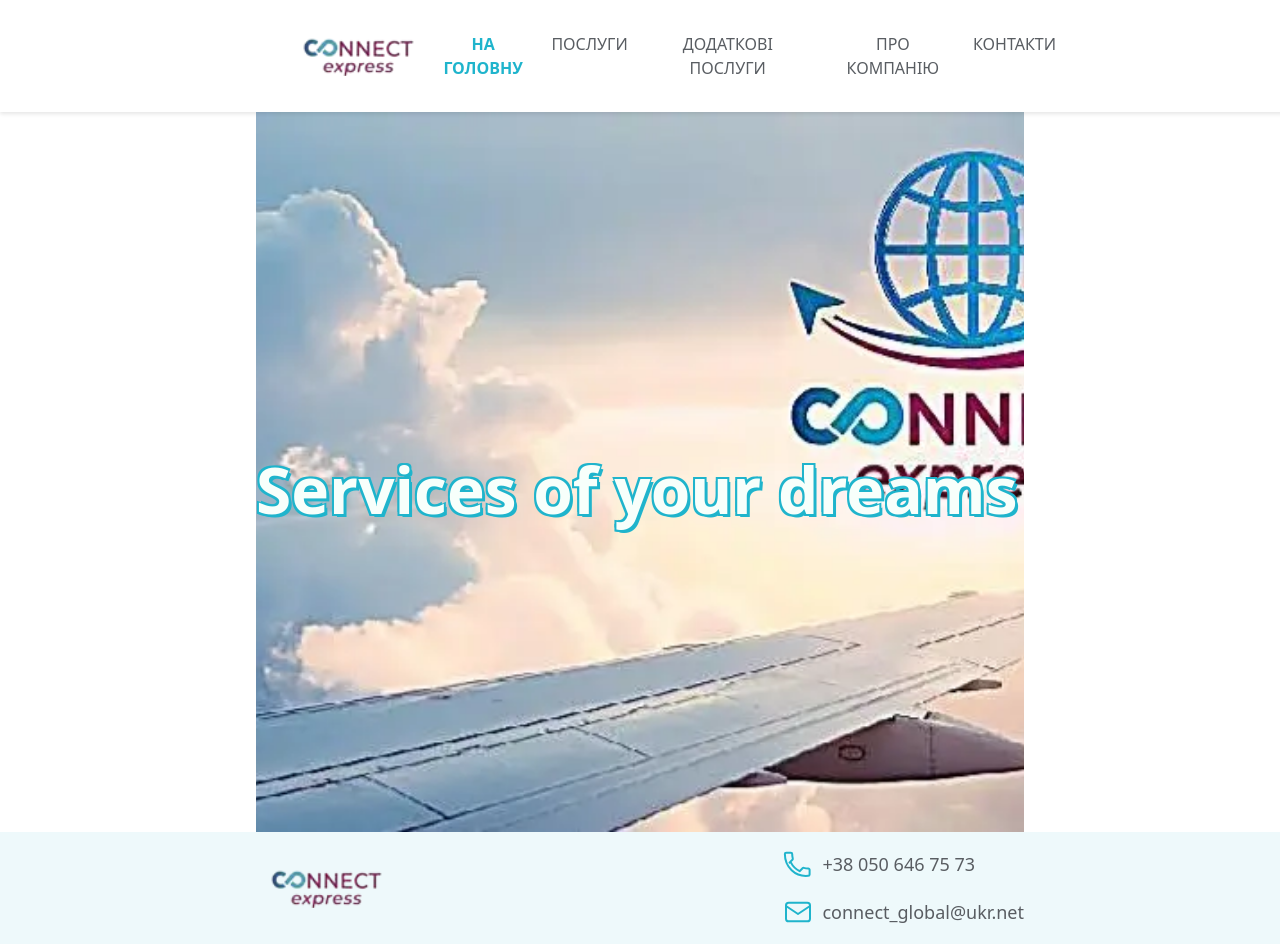
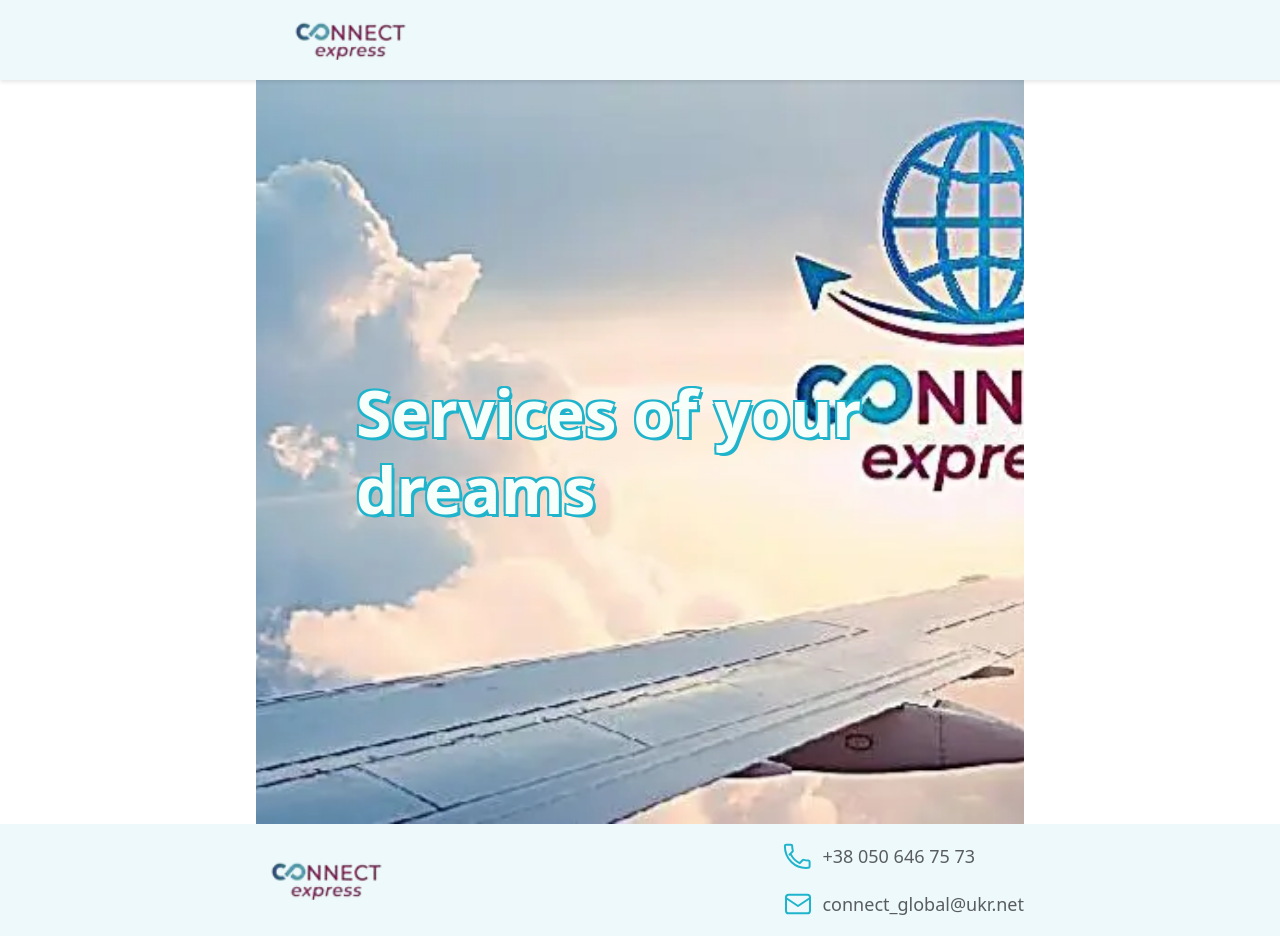
Before and after one commit to Orkneya/ConnectExpress, a React (Vite) app: page / in a window 1280 px wide. Shown: the top 944 px of the page. Built offline with nearby package versions, Linux system fonts and the light colour scheme.

Commit message:
change for mobil menu

```diff
--- a/src/components/Banner/Banner.jsx
+++ b/src/components/Banner/Banner.jsx
@@ -6,9 +6,6 @@ export default function Banner() {
   return (
     <section className={styles.section}>
       <h1 className={styles.title}>Services of your dreams</h1>
-      {/* <p className={styles.comment}>
-        You can find everything you want in our catalog
-      </p> */}
       {/* <button className={`button`} onClick={() => navigate("/services")}>
         View Now
       </button> */}
--- a/src/components/Banner/Banner.module.css
+++ b/src/components/Banner/Banner.module.css
@@ -4,16 +4,17 @@
   background-position: center;
   background-repeat: no-repeat;
 
-  min-height: calc(100vh - 56px);
+  min-height: calc(100vh - 52px);
+  /* min-height: 100%; */
 
   display: flex;
   flex-direction: column;
   justify-content: center;
-  align-items: flex-start;
+  /* align-items: flex-start; */
 
-  padding: 0;
+  /* padding: 0; */
   color: var(--color-white);
-  text-align: left;
+  /* text-align: left; */
 }
 
 .title {
@@ -22,34 +23,21 @@
   /* -webkit-text-stroke: 2px #1fb4cc; */
   text-shadow: 3px 3px 0 #1fb4cc, -2px 2px 0 #1fb4cc, 2px -2px 0 #1fb4cc,
     -2px -2px 0 #1fb4cc;
-  margin-bottom: 16px;
-}
-
-.comment {
-  font-weight: 400;
-  font-size: 1rem;
-  line-height: 1.4;
-  color: var(--color-input);
-  padding-bottom: 24px;
+  margin: 0 auto;
 }
 
 /* Tablet */
 @media (min-width: 768px) {
   .section {
     background-image: url("../../assets/images/mainBanner-tablet.webp");
-    min-height: calc(100vh - 64px); /* выше header */
+    min-height: calc(100vh - 48px);
     padding: 0;
   }
 
   .title {
     font-size: 3rem;
     line-height: 1.2;
-  }
-
-  .comment {
-    font-size: 1.25rem;
-    font-weight: 500;
-    padding-bottom: 30px;
+    margin: 100px;
   }
 }
 
@@ -57,17 +45,11 @@
 @media (min-width: 1024px) {
   .section {
     background-image: url("../../assets/images/mainBanner.webp");
-    min-height: calc(100vh - 80px); /* учитываем высоту десктопного header */
+    min-height: calc(100vh - 56px);
     padding: 0;
   }
 
   .title {
     font-size: 4rem;
   }
-
-  .comment {
-    font-size: 1.5rem;
-    font-weight: 600;
-    padding-bottom: 40px;
-  }
 }
--- a/src/components/Footer/Footer.module.css
+++ b/src/components/Footer/Footer.module.css
@@ -1,71 +1,3 @@
-/* .footerSection {
-  background-color: var(--color-background-blue);
-}
-
-.footerContainer {
-  display: flex;
-  align-items: center;
-  padding: 8px 12px;
-  gap: 20px;
-}
-
-.logo {
-  height: 32px;
-  object-fit: contain;
-}
-
-.contacts {
-  display: flex;
-  flex-direction: column;
-  align-items: flex-start;
-  gap: 4px;
-  margin-left: auto;
-}
-
-.contactItem {
-  display: flex;
-  align-items: center;
-  gap: 8px;
-}
-
-.icon {
-  width: 24px;
-  height: 24px;
-  flex-shrink: 0;
-}
-
-.text {
-  font-size: 14px;
-  color: var(--color-input);
-  margin: 0;
-}
-
-@media only screen and (min-width: 768px) {
-  .logo {
-    height: 36px;
-  }
-  .icon {
-    width: 28px;
-    height: 28px;
-  }
-  .text {
-    font-size: 16px;
-  }
-}
-
-@media only screen and (min-width: 1440px) {
-  .logo {
-    height: 40px;
-  }
-  .icon {
-    width: 32px;
-    height: 32px;
-  }
-  .text {
-    font-size: 18px;
-  }
-} */
-
 .footerSection {
   background-color: var(--color-background-blue);
   margin-top: auto;
@@ -137,7 +69,7 @@
 
 @media (min-width: 1024px) {
   .footerContainer {
-    padding: 16px 32px;
+    padding: 16px 24px;
   }
 
   .logo {
--- a/src/components/Header/Header.module.css
+++ b/src/components/Header/Header.module.css
@@ -2,10 +2,11 @@
   position: sticky;
   top: 0;
   width: 100%;
-  height: 56px;
+  height: 52px;
   padding: 8px 16px;
   z-index: 1000;
-  background-color: var(--color-background);
+  background-color: var(--color-background-blue);
+  /* background-color: var(--color-background); */
   box-shadow: 0 2px 4px rgba(0, 0, 0, 0.1);
   display: flex;
   align-items: center;
@@ -13,14 +14,14 @@
 
 @media (min-width: 768px) {
   .header {
-    height: 64px;
+    height: 48px;
     padding: 12px 24px;
   }
 }
 
 @media (min-width: 1024px) {
   .header {
-    height: 80px;
-    padding: 16px 32px;
+    height: 56px;
+    padding: 12px 24px;
   }
 }
--- a/src/components/Layout/Layout.module.css
+++ b/src/components/Layout/Layout.module.css
@@ -27,5 +27,5 @@
   flex: 1;
   display: flex;
   flex-direction: column;
-  padding-top: 0;
+  padding: 0;
 }
--- a/src/components/Navigation/Navigation.module.css
+++ b/src/components/Navigation/Navigation.module.css
@@ -17,8 +17,34 @@
   display: block;
   z-index: 1100;
 }
+.list {
+  position: absolute;
+  top: 52px; /* сразу под header */
+  left: 0;
+  right: 0;
+  background-color: var(--color-background-blue);
+  /* background-color: var(--color-background); */
 
-.list {
+  display: flex;
+  flex-direction: column;
+  gap: 24px;
+  padding: 24px;
+  list-style: none;
+  font-weight: 800;
+  text-align: center;
+  z-index: 999;
+  max-height: 0;
+  overflow: hidden;
+  opacity: 0;
+  transition: max-height 0.3s ease, opacity 0.3s ease;
+}
+
+.listOpen {
+  max-height: 100vh;
+  opacity: 1;
+}
+
+/* .list {
   display: none;
   flex-direction: column;
   gap: 24px;
@@ -37,7 +63,7 @@
 
 .listOpen {
   display: flex;
-}
+} */
 
 .link {
   text-decoration: none;
```
